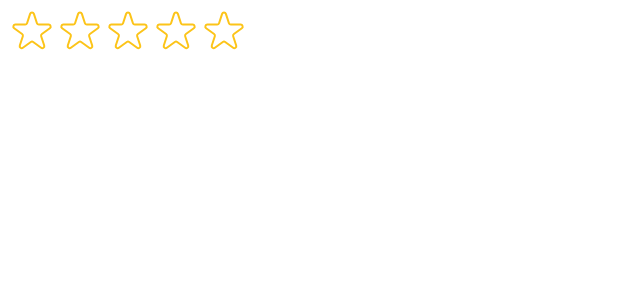
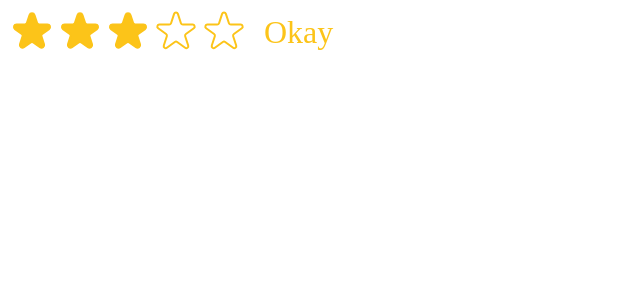
Before and after one commit to lahirujay99/usePopcorn, a React (Create React App) app: page / in a window 1280 px wide. Shown: the top 300 px of the page, without its empty margins (0-640 px from the left). Built offline with nearby package versions, Linux system fonts and the light colour scheme.

Commit message:
add external rating getter

```diff
--- a/src/StarRating.js
+++ b/src/StarRating.js
@@ -16,8 +16,10 @@ export default function StarRating({
   color = "#fcc419",
   size = 48,
   message = [],
+  defaultRating = 0,
+  onSet,
 }) {
-  const [rating, setRating] = useState(0);
+  const [rating, setRating] = useState(defaultRating);
   const [tempRating, setTempRating] = useState(0);
 
   const textStyle = {
@@ -26,13 +28,18 @@ export default function StarRating({
     color: color,
     fontSize: `${size / 1.5}px`,
   };
+
+  function hanldeRating(rating) {
+    setRating(rating);
+    //onSet(rating);
+  }
   return (
     <div style={containerStyle}>
       <div style={starContainerStyle}>
         {Array.from({ length: maxStar }, (_, i) => (
           <Star
             key={i}
-            onRate={() => setRating(i + 1)}
+            onRate={() => hanldeRating(i + 1)}
             full={tempRating ? tempRating >= i + 1 : rating >= i + 1}
             onHoverIn={() => setTempRating(i + 1)}
             onHoverOut={() => setTempRating(0)}
--- a/src/index.js
+++ b/src/index.js
@@ -11,6 +11,7 @@ root.render(
     <StarRating
       maxStar={5}
       message={["Terrible", "Bad", "Okay", "Good", "Amazing"]}
+      defaultRating={3}
     />
   </React.StrictMode>
 );
```
